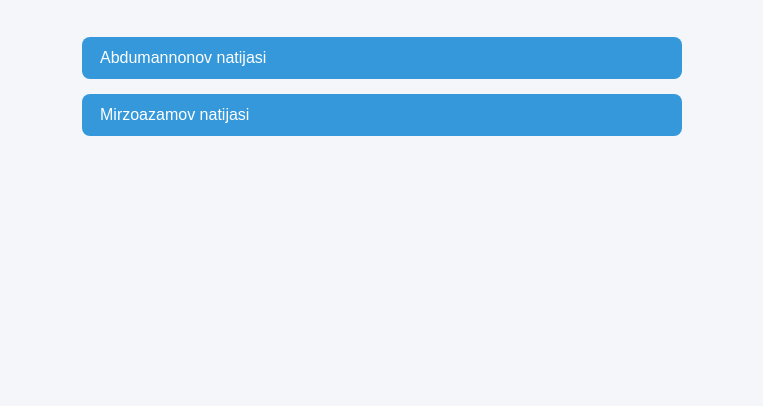
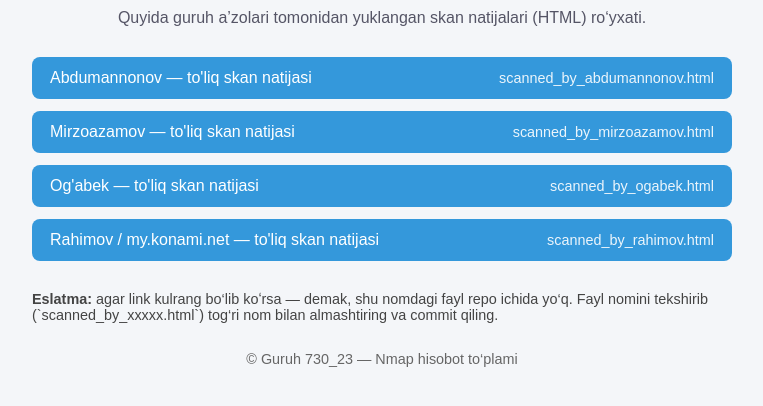
Before and after one commit to mrsmile-m/nmap-reports-Cybersecurity-faculty-730_23-, a plain HTML site: page index.html in a window 1280 px wide. Shown: the part 82-488 px from the top of the page, without its empty margins (258-1021 px from the left). Drawn offline with Linux system fonts and the light colour scheme.

Commit message:
Update index.html

```diff
--- a/index.html
+++ b/index.html
@@ -1,7 +1,7 @@
 <!DOCTYPE html>
 <html lang="uz">
 <head>
-  <meta charset="UTF-8">
+  <meta charset="UTF-8" />
   <title>Nmap Hisobotlari — Guruh 730_23</title>
   <style>
     body {
@@ -10,38 +10,123 @@
       margin: 0;
       padding: 20px;
     }
+    .container {
+      max-width: 760px;
+      margin: 0 auto;
+    }
     h1 {
       text-align: center;
       color: #2c3e50;
+      margin-bottom: 12px;
     }
-    ul {
-      max-width: 600px;
-      margin: 40px auto;
+    p.lead {
+      text-align: center;
+      color: #556;
+      margin-top: 0;
+    }
+    ul.reports {
+      max-width: 700px;
+      margin: 30px auto;
       padding: 0;
       list-style: none;
     }
-    li {
-      margin: 15px 0;
+    li.item {
+      margin: 12px 0;
     }
-    a {
-      display: block;
+    a.report-link {
+      display: flex;
+      align-items: center;
+      justify-content: space-between;
       background: #3498db;
       color: white;
       text-decoration: none;
       padding: 12px 18px;
       border-radius: 8px;
-      transition: 0.3s;
+      transition: background 0.2s, transform 0.08s;
     }
-    a:hover {
-      background: #2980b9;
+    a.report-link:hover { transform: translateY(-2px); }
+    a.report-link .meta { font-size: 0.9rem; opacity: 0.9; }
+    a.report-link.missing {
+      background: #bfc7d1;
+      pointer-events: none;
+      color: #445;
+    }
+    footer {
+      text-align: center;
+      margin-top: 28px;
+      color: #666;
+      font-size: 0.9rem;
+    }
+    .note {
+      max-width: 700px;
+      margin: 10px auto;
+      color: #444;
+      font-size: 0.9rem;
     }
   </style>
 </head>
 <body>
-  <h1>📄 Nmap Hisobotlari — Guruh 730_23</h1>
-  <ul>
-    <li><a href="scanned_by_abdumannonov.html">Abdumannonov natijasi</a></li>
-    <li><a href="scanned_by_mirzoazamov.html">Mirzoazamov natijasi</a></li>
-  </ul>
+  <div class="container">
+    <h1>📄 Nmap Hisobotlari — Guruh 730_23</h1>
+    <p class="lead">Quyida guruh a’zolari tomonidan yuklangan skan natijalari (HTML) ro‘yxati.</p>
+
+    <!--
+      Fayl nomlarini shu yerda tahrir qiling:
+      - href attributlariga repo ichidagi .html fayllaringiz nomlarini to'g'ri yozing.
+      - Agar yangi fayl qo'shsangiz, shu <li> tagni nusxalab yangi fayl nomini kiriting.
+    -->
+    <ul class="reports" id="reportsList">
+      <li class="item"><a class="report-link" href="scanned_by_abdumannonov.html" target="_blank">
+        <span>Abdumannonov — to'liq skan natijasi</span>
+        <span class="meta">scanned_by_abdumannonov.html</span>
+      </a></li>
+
+      <li class="item"><a class="report-link" href="scanned_by_mirzoazamov.html" target="_blank">
+        <span>Mirzoazamov — to'liq skan natijasi</span>
+        <span class="meta">scanned_by_mirzoazamov.html</span>
+      </a></li>
+
+      <!-- Agar fayl nomi boshqacha bo'lsa shu joyga o'zgartiring -->
+      <li class="item"><a class="report-link" href="scanned_by_ogabek.html" target="_blank">
+        <span>Og'abek — to'liq skan natijasi</span>
+        <span class="meta">scanned_by_ogabek.html</span>
+      </a></li>
+
+      <!-- Misol: integrouz yoki boshqa a'zo fayli -->
+      <li class="item"><a class="report-link" href="scanned_by_rahimov.html" target="_blank">
+        <span>Rahimov / my.konami.net — to'liq skan natijasi</span>
+        <span class="meta">scanned_by_rahimov.html</span>
+      </a></li>
+    </ul>
+
+    <div class="note">
+      <strong>Eslatma:</strong> agar link kulrang bo‘lib koʻrsa — demak, shu nomdagi fayl repo ichida yo‘q.
+      Fayl nomini tekshirib (`scanned_by_xxxxx.html`) tog‘ri nom bilan almashtiring va commit qiling.
+    </div>
+
+    <footer>
+      © Guruh 730_23 — Nmap hisobot to‘plami
+    </footer>
+  </div>
+
+  <script>
+    // Avtomatik mavjudlikni tekshiruvchi skript:
+    // Agar fayl topilmasa, linkga "missing" klassi qo'shiladi (kul rang va kliklanmaydi).
+    (function(){
+      const links = document.querySelectorAll('a.report-link');
+      links.forEach(link=>{
+        const url = link.getAttribute('href');
+        // HEAD so'rovi bilan tekshirish (same-origin bo'lgani uchun GitHub Pages'da ishlaydi)
+        fetch(url, { method: 'HEAD' })
+          .then(res => {
+            if (!res.ok) link.classList.add('missing');
+          })
+          .catch(err => {
+            // Tarmoqli xato yoki fayl topilmadi
+            link.classList.add('missing');
+          });
+      });
+    })();
+  </script>
 </body>
 </html>
```
